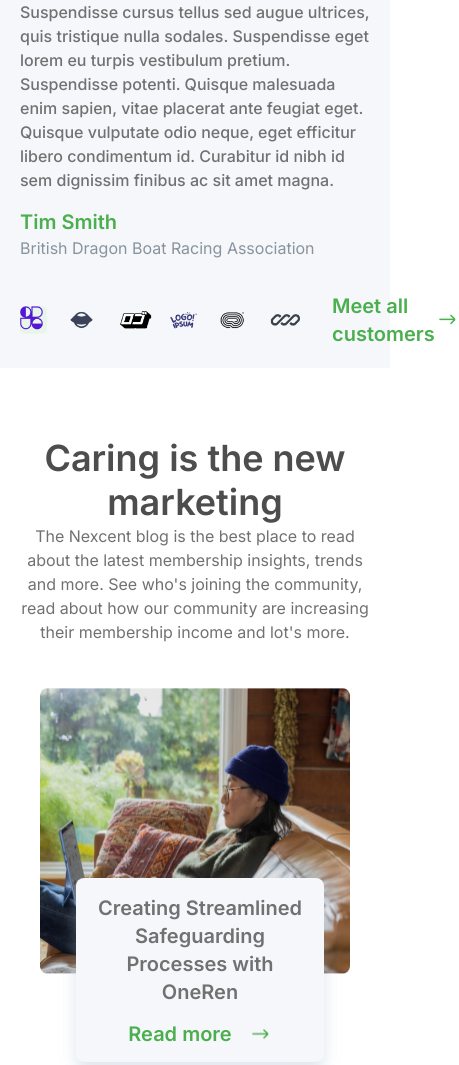
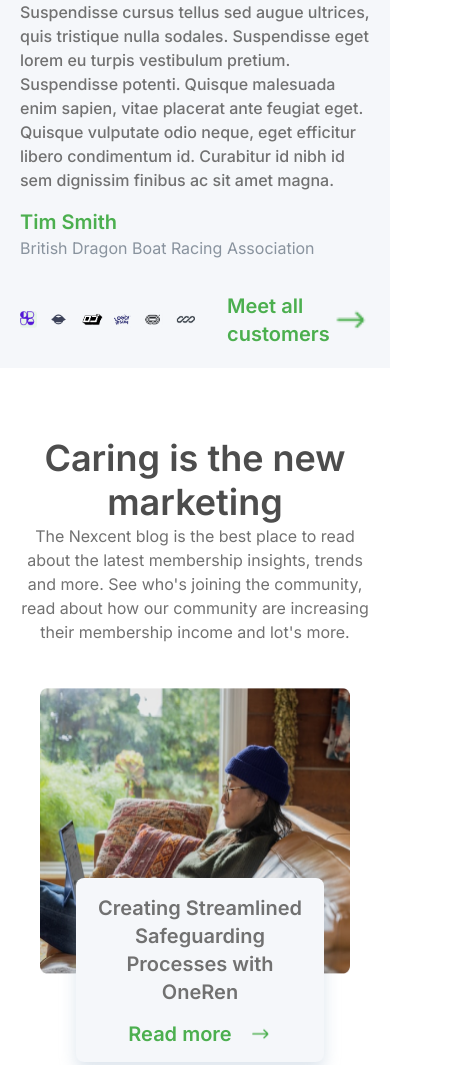
Before and after one commit to DevHub-co-in/demo-landing-page, a plain HTML site: page index.html in a window 390 px wide. Shown: the part 5290-6355 px from the top of the page, 459 px wide, since content can reach past the window. Drawn offline with Linux system fonts and the light colour scheme.

Commit message:
fix overflow-2

```diff
--- a/styles.css
+++ b/styles.css
@@ -944,7 +944,7 @@ footer {
     }
 
     .logo-button img {
-        width: 80% !important;
+        width: 50% !important;
     }
 }
 
```
